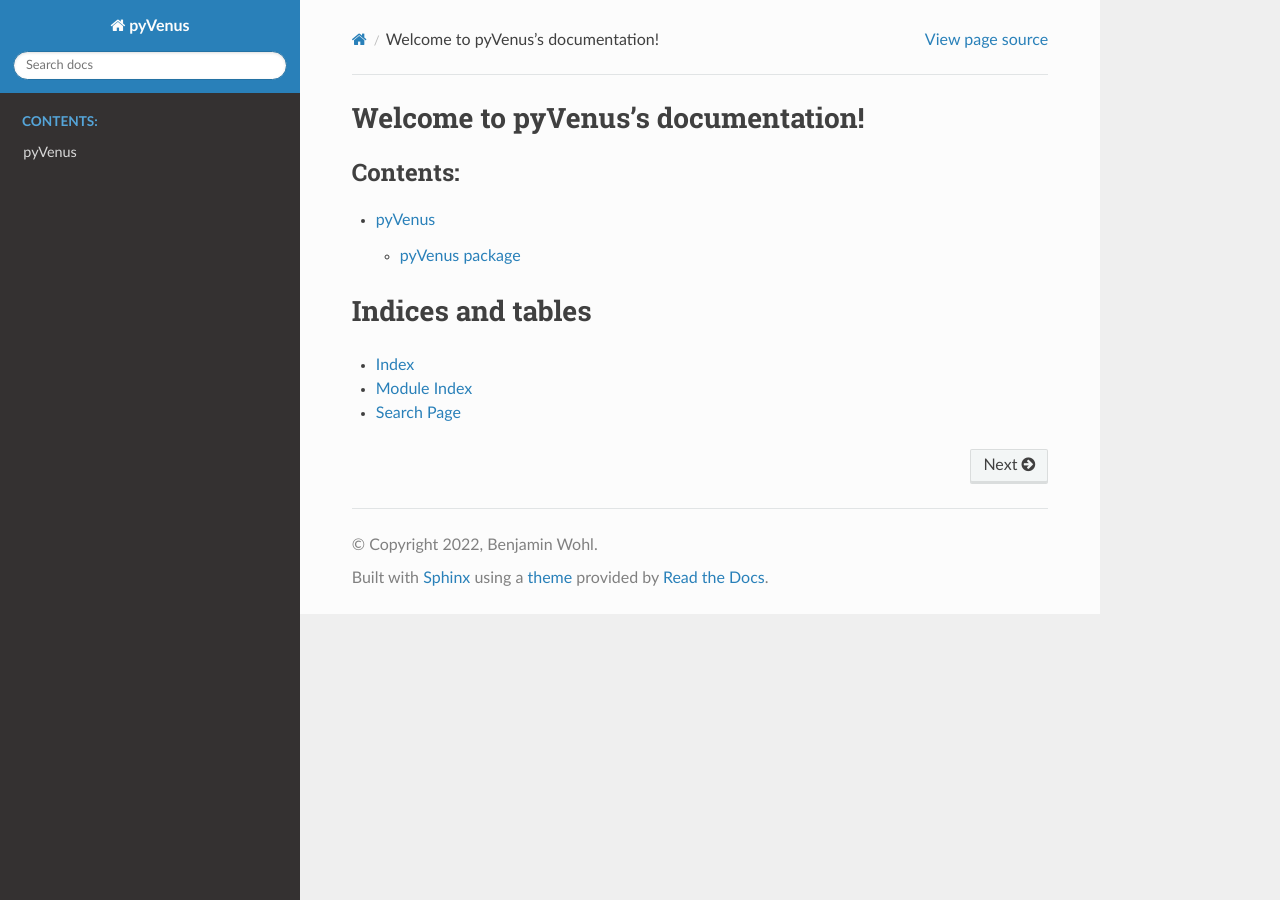
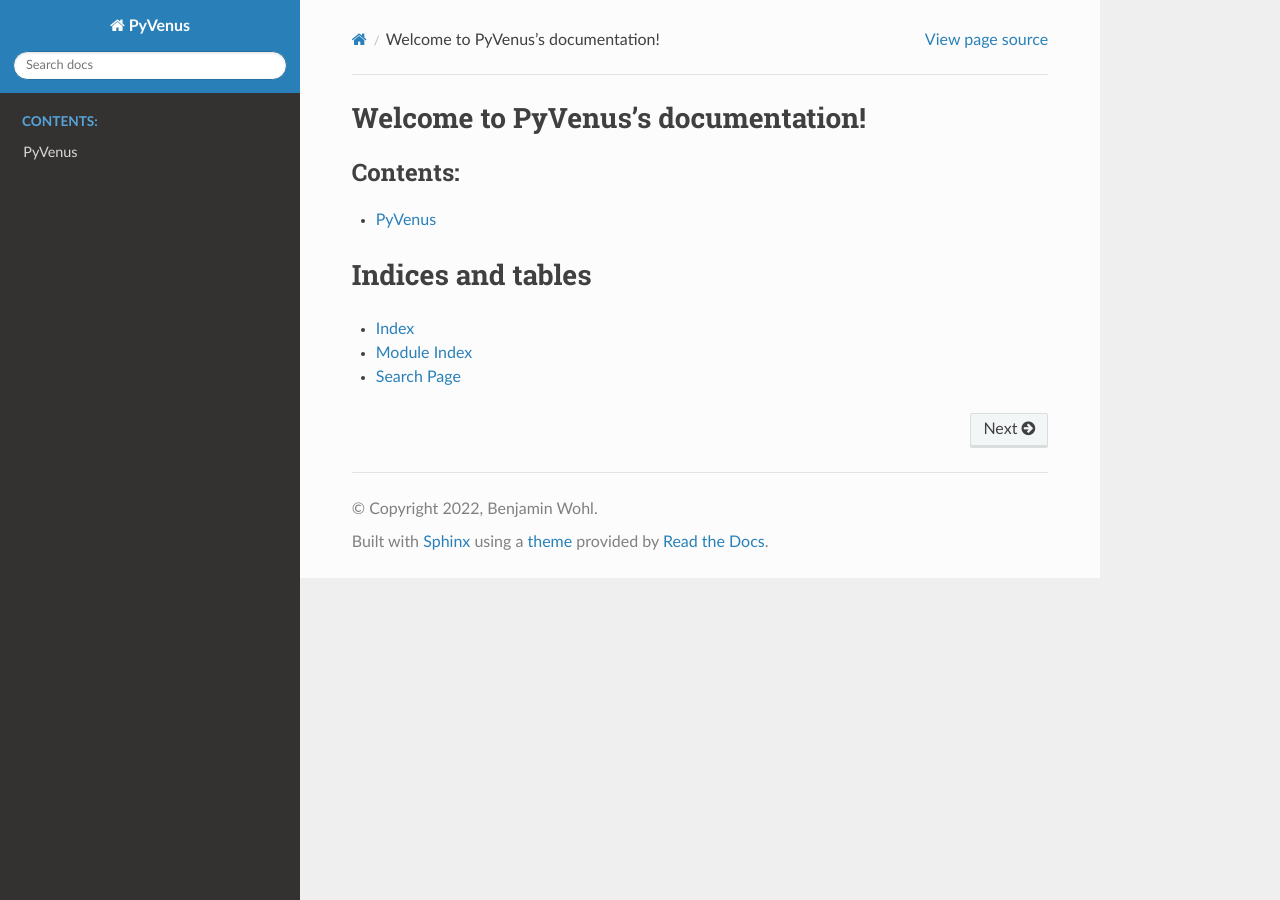
Before and after one commit to sniprbiome/PyVenus, a Sphinx documentation site: the page built from docs/index.rst, in a window 1280 px wide. Built offline with Sphinx 7.4.7 and the Read the Docs theme 2.0.0, drawn with Linux system fonts in a browser that asks for light colours; pages that are not in the unit, such as notebooks, are missing from menus.

Commit message:
rename to PyVenus

```diff
--- a/docs/conf.py
+++ b/docs/conf.py
@@ -10,7 +10,7 @@ sys.path.insert(0, os.path.abspath('..'))
 # -- Project information -----------------------------------------------------
 # https://www.sphinx-doc.org/en/master/usage/configuration.html#project-information
 
-project = 'pyVenus'
+project = 'PyVenus'
 copyright = '2022, Benjamin Wohl'
 author = 'Benjamin Wohl'
 
--- a/docs/index.rst
+++ b/docs/index.rst
@@ -1,9 +1,9 @@
-.. pyVenus documentation master file, created by
+.. PyVenus documentation master file, created by
    sphinx-quickstart on Mon Nov  7 17:19:32 2022.
    You can adapt this file completely to your liking, but it should at least
    contain the root `toctree` directive.
 
-Welcome to pyVenus's documentation!
+Welcome to PyVenus's documentation!
 ===================================
 
 .. toctree::
--- a/docs/modules.rst
+++ b/docs/modules.rst
@@ -1,7 +1,7 @@
-pyVenus
+PyVenus
 =======
 
 .. toctree::
    :maxdepth: 4
 
-   pyVenus
+   PyVenus
--- a/example_method.py
+++ b/example_method.py
@@ -1,5 +1,5 @@
 # import libraries
-from pyVenus import Connection,Variable,Sequence,Device,Helpers
+from PyVenus import Connection,Variable,Sequence,Device,Helpers
 import pandas as pd
 
 # import generated code
--- a/example_pH_module.py
+++ b/example_pH_module.py
@@ -1,5 +1,5 @@
-# import pyVenus
-from pyVenus import Resources, Connection, Device, Variable
+# import PyVenus
+from PyVenus import Resources, Connection, Device, Variable
 
 # generate python class from pH module submethod library
 Resources.read_submethods(r"C:\Program Files (x86)\HAMILTON\Library\Hamilton pH Module")
--- a/setup.py
+++ b/setup.py
@@ -1,14 +1,14 @@
 from setuptools import setup
 
 setup(
-    name='pyVenus',
+    name='PyVenus',
     version='0.1.0',
     description='A python interface to the Venus environment, used to program Hamilton liquid handlers',
-    url='https://github.com/sniprbiome/pyVenus',
+    url='https://github.com/sniprbiome/PyVenus',
     author='Benjamin Wohl',
     author_email='bw@sniprbiome.com',
     license='LGPL-3.0, GPL-3.0',
-    packages=['pyVenus'],
+    packages=['PyVenus'],
     install_requires=[
         'pandas',
         'jinja2',
--- a/update_resources.py
+++ b/update_resources.py
@@ -1,4 +1,4 @@
-from pyVenus import Resources
+from PyVenus import Resources
 
 Resources.read_layout("example_layout.lay")
 Resources.read_submethods()
```
Also changed, not shown: README.md (+55 -55 lines), docs/pyVenus.rst (+10 -10 lines), 2 other files.
